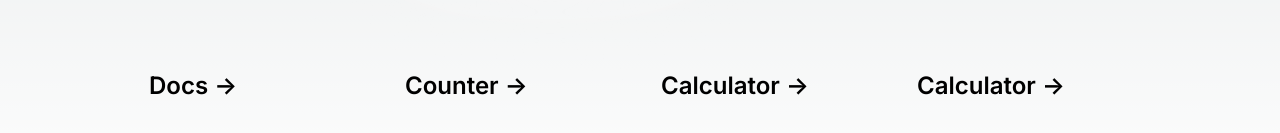
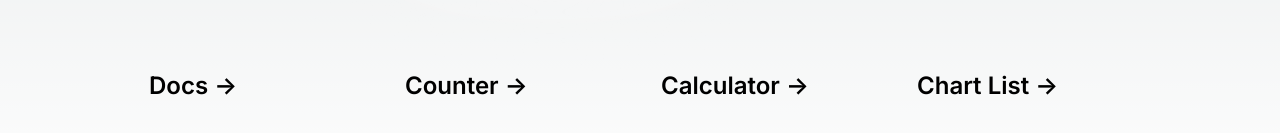
Before and after one commit to agisnarevaldo/gis-next-app, a Next.js app: page / in a window 1280 px wide. Shown: the part 573-706 px from the top of the page. Built offline with nearby package versions, Linux system fonts and the light colour scheme.

Commit message:
just commit

```diff
--- /dev/null
+++ b/src/app/components/Item.js
@@ -0,0 +1,11 @@
+export default function item({ item, onDeleteItem, onToggleItem }) {
+  return(
+    <li key={item.id} >
+      <input type="checkbox" checked={item.checked} onChange={() => onToggleItem(item.id)} />
+      <span style={item.checked ? { textDecoration: 'line-through' } : {}}>
+        {item.quantity} {item.name}
+      </span>
+      <button onClick={() => onDeleteItem(item.id)}>&times;</button>
+    </li>
+  )
+}
--- a/src/app/page.js
+++ b/src/app/page.js
@@ -84,7 +84,7 @@ export default function Home() {
           rel="noopener noreferrer"
         >
           <h2 className={`mb-3 text-2xl font-semibold`}>
-            Calculator{' '}
+            Chart List{' '}
             <span className="inline-block transition-transform group-hover:translate-x-1 motion-reduce:transform-none">
               -&gt;
             </span>
```
